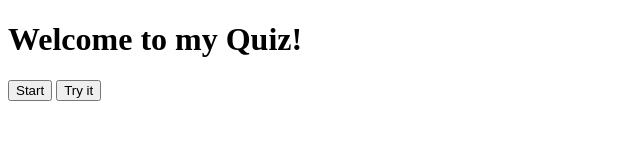
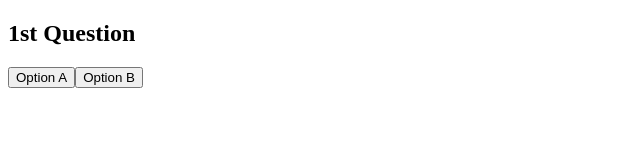
Before and after one commit to jschmiett/Week4Quiz, a plain HTML site: page index.html in a window 1280 px wide. Both pictures are taken after a click on the button "Start". Shown: the whole page, without its empty margins (0-640 px from the left). Drawn offline with Linux system fonts and the light colour scheme.

Commit message:
Continueing editing code

```diff
--- a/assets/style.css
+++ b/assets/style.css
@@ -0,0 +1,3 @@
+.hide {
+    display: none;
+}
--- a/index.html
+++ b/index.html
@@ -1,14 +1,30 @@
 <!DOCTYPE html>
 <html lang="en">
+
 <head>
     <meta charset="UTF-8">
     <meta http-equiv="X-UA-Compatible" content="IE=edge">
     <meta name="viewport" content="width=device-width, initial-scale=1.0">
+    <link rel="stylesheet" href="./assets/style.css">
     <title>Document</title>
 </head>
+
 <body>
-    <h1>Welcome to my Quiz!</h1>
-    <button class = start>Start</button>
-    <button onclick="setTimeout(myFunction, 3000)">Try it</button>
+    <div id="welcome">
+        <h1>Welcome to my Quiz!</h1>
+        <button id="start">Start</button>
+    </div>
+    <div id = "quiz" class="hide">
+        <h2 id = "questions">Hello, World</h2>
+        <div id = "answerButton">
+
+        </div>
+    </div>
+
+    <script src="./javascript.js"></script>
 </body>
+
 </html>
+
+
+<!-- "setTimeout(start, 3000)" -->
--- a/javascript.js
+++ b/javascript.js
@@ -0,0 +1,53 @@
+// let start = document.querySelector(".start");
+
+var gameProgress = 0
+
+var questionArray = [
+    {
+        question:"1st Question",
+        options:["Option A", "Option B"],
+        correctAnswer: "Option B"
+    },
+    {
+        question:"1st Question",
+        options:["Option A", "Option B"],
+        correctAnswer: "Option B"
+    },
+    {
+        question:"3rd Question",
+        options:["Option A", "Option B"],
+        correctAnswer: "Option B"
+    },
+    {
+        question:"1st Question",
+        options:["Option A", "Option B"],
+        correctAnswer: "Option B"
+    },
+    {
+        question:"1st Question",
+        options:["Option A", "Option B"],
+        correctAnswer: "Option B"
+    },
+];
+
+function questionOrder () {
+    document.getElementById("questions").textContent = questionArray[gameProgress].question;
+    // document.getElementById('divA').textContent = 'This text is different!';
+    for (var i = 0; i< questionArray[gameProgress].options.length; i++){
+        var button = document.createElement("button");
+        button.textContent = questionArray[gameProgress].options[i];
+        document.getElementById("answerButton").append(button)
+    }
+
+}
+
+console.log(questionArray[2].question)
+
+document.getElementById("start").addEventListener("click", start);
+
+function start () {
+    console.log("Worked");
+    document.getElementById("welcome").setAttribute("class", "hide");
+    document.getElementById("quiz").classList.remove("hide");
+    questionOrder();
+}
```
